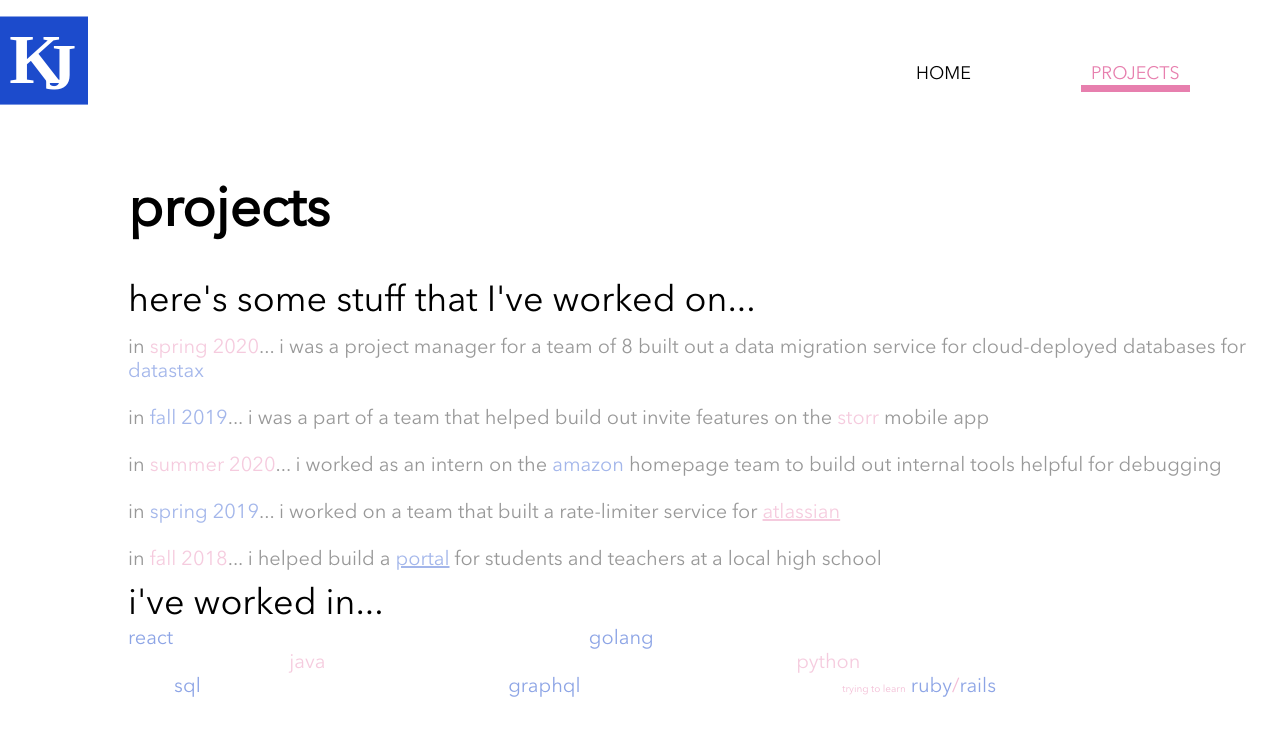
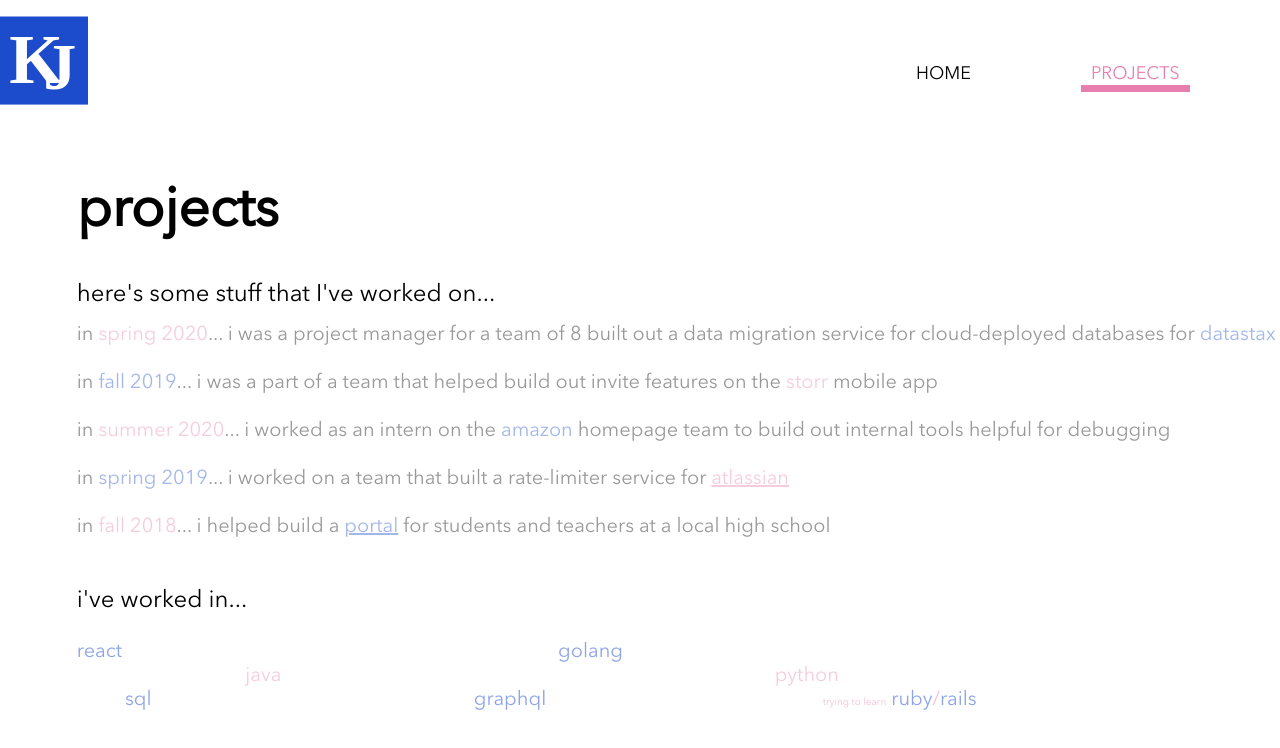
Before and after one commit to kelvinjue/kelvinjue.github.io, a React (Create React App) app: page /projects in a window 1280 px wide. Shown: the top 748 px of the page. Built offline with nearby package versions, Linux system fonts and the light colour scheme.

Commit message:
updated spacing

```diff
--- a/src/components/contacts/Contacts.css
+++ b/src/components/contacts/Contacts.css
@@ -1,7 +1,7 @@
 .contacts {
   width: 100%;
   height: 80vh;
-  margin-left: 10%;
+  margin-left: 6%;
 }
 
 .contacts-description {
--- a/src/components/header/Header.jsx
+++ b/src/components/header/Header.jsx
@@ -6,18 +6,14 @@ function Header() {
   const [hightlight, changeHighlight] = useState({ current: "home" });
   const pathName = useLocation().pathname;
   useEffect(() => {
-    console.log(hightlight);
     const divs = Array.from(document.querySelectorAll("div.header-item"));
-    console.log(divs);
     let div = "";
     divs.map(div => div.setAttribute("id", ""));
-    console.log(divs);
     if (hightlight === "home" || pathName === "/") {
       div = divs[0];
       div.setAttribute("id", "active");
     } else if (hightlight === "projects" || pathName === "/projects") {
       div = divs[1];
-      console.log(div);
       div.setAttribute("id", "active");
     } else if (hightlight === "contacts" || pathName === "/contacts") {
       div = divs[2];
--- a/src/components/main/Main.css
+++ b/src/components/main/Main.css
@@ -8,7 +8,7 @@
 .main-photo {
   width: 360px;
   height: 480px;
-  margin-left: 10%;
+  margin-left: 6%;
   margin-right: 10%;
 }
 
--- a/src/components/projects/Projects.css
+++ b/src/components/projects/Projects.css
@@ -1,6 +1,6 @@
 .projects {
   background-color: white;
-  margin-left: 10%;
+  margin-left: 6%;
   color: black;
   height: 80vh;
   display: flex;
@@ -8,7 +8,7 @@
 }
 
 .project-description {
-  font-size: 36px;
+  font-size: 24px;
   color: black;
 }
 
@@ -17,6 +17,7 @@
   display: flex;
   flex-direction: column;
   font-size: 20px;
+  margin-bottom: 3%;
 }
 
 .display {
@@ -34,6 +35,7 @@
   color: #000;
   font-size: 20px;
   position: relative;
+  margin-top: 2%;
   display: flex;
   flex-wrap: wrap;
   align-content: space-between;
```
